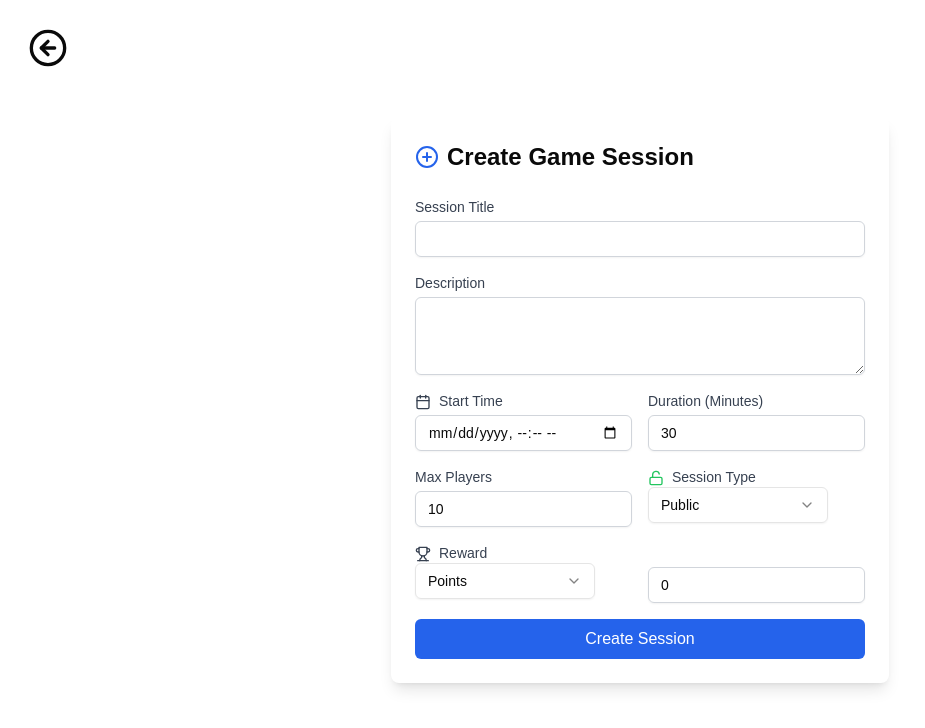
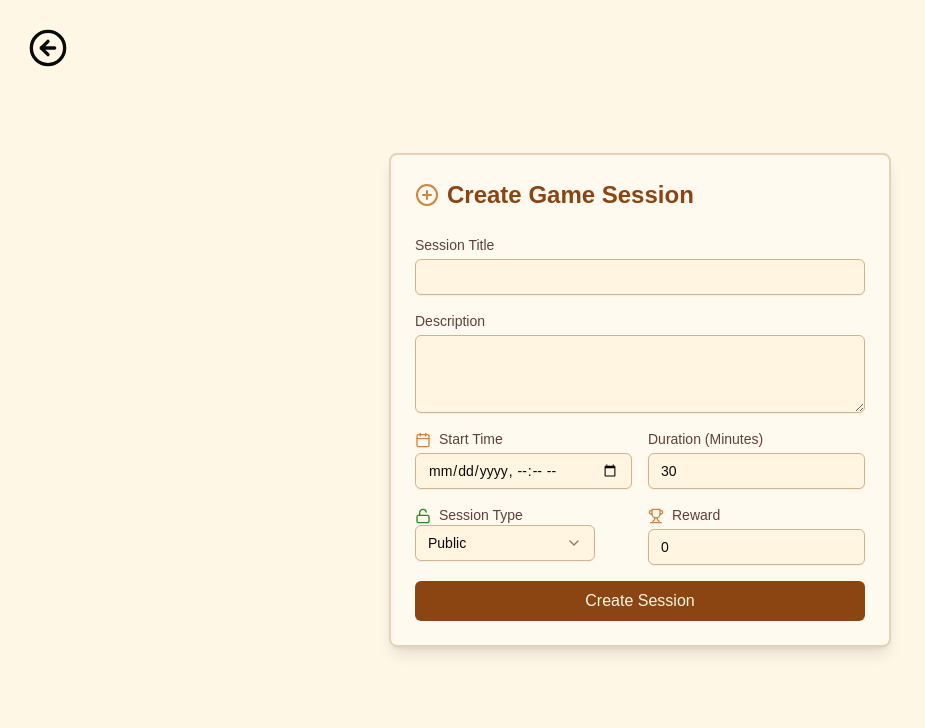
Before and after one commit to Trymbakmahant/web3-game-station, a Next.js app: page /createSession in a window 1280 px wide. Shown: the top 728 px of the page, without its empty margins (0-925 px from the left). Built offline with nearby package versions, Linux system fonts and the light colour scheme.

Commit message:
create Session update

```diff
--- a/app/createSession/page.tsx
+++ b/app/createSession/page.tsx
@@ -13,6 +13,7 @@ import {
   SelectValue,
 } from "@/components/ui/select";
 import { Textarea } from "@/components/ui/textarea";
+
 const CreateGameSessionForm: React.FC = () => {
   const [formData, setFormData] = useState({
     title: "",
@@ -32,18 +33,18 @@ const CreateGameSessionForm: React.FC = () => {
   };
 
   return (
-    <div className="flex justify-center items-center w-screen h-screen">
+    <div className="flex justify-center items-center w-screen h-screen bg-[#FFF7E6]">
       <div className="fixed top-7 left-7">
         <BackButton />
       </div>
-      <div className="max-w-xl mx-auto p-6 bg-white shadow-lg rounded-lg">
-        <h2 className="text-2xl font-bold mb-6 flex items-center">
-          <PlusCircle className="mr-2 text-blue-600" />
+      <div className="max-w-xl mx-auto p-6 bg-[#FFFAF0] shadow-lg rounded-lg border-2 border-[#E6D2B5]">
+        <h2 className="text-2xl font-bold mb-6 flex items-center text-[#8B4513]">
+          <PlusCircle className="mr-2 text-[#CD853F]" />
           Create Game Session
         </h2>
         <form onSubmit={handleSubmit} className="space-y-4">
           <div>
-            <label className="block text-sm font-medium text-gray-700">
+            <label className="block text-sm font-medium text-[#5D4037]">
               Session Title
             </label>
             <Input
@@ -52,13 +53,13 @@ const CreateGameSessionForm: React.FC = () => {
               onChange={(e) =>
                 setFormData({ ...formData, title: e.target.value })
               }
-              className="mt-1 block w-full rounded-md border-gray-300 shadow-sm focus:border-blue-300 focus:ring focus:ring-blue-200"
+              className="mt-1 block w-full rounded-md border-[#D2B48C] bg-[#FFF5E1] shadow-sm focus:border-[#CD853F] focus:ring focus:ring-[#E6D2B5]"
               required
             />
           </div>
 
           <div>
-            <label className="block text-sm font-medium text-gray-700">
+            <label className="block text-sm font-medium text-[#5D4037]">
               Description
             </label>
             <Textarea
@@ -66,15 +67,15 @@ const CreateGameSessionForm: React.FC = () => {
               onChange={(e) =>
                 setFormData({ ...formData, description: e.target.value })
               }
-              className="mt-1 block w-full rounded-md border-gray-300 shadow-sm focus:border-blue-300 focus:ring focus:ring-blue-200"
+              className="mt-1 block w-full rounded-md border-[#D2B48C] bg-[#FFF5E1] shadow-sm focus:border-[#CD853F] focus:ring focus:ring-[#E6D2B5]"
               rows={3}
             />
           </div>
 
           <div className="grid grid-cols-2 gap-4">
             <div>
-              <label className="block text-sm font-medium text-gray-700">
-                <Calendar className="inline mr-2 w-4 h-4" />
+              <label className="block text-sm font-medium text-[#5D4037]">
+                <Calendar className="inline mr-2 w-4 h-4 text-[#CD853F]" />
                 Start Time
               </label>
               <Input
@@ -83,12 +84,12 @@ const CreateGameSessionForm: React.FC = () => {
                 onChange={(e) =>
                   setFormData({ ...formData, startTime: e.target.value })
                 }
-                className="mt-1 block w-full rounded-md border-gray-300 shadow-sm focus:border-blue-300 focus:ring focus:ring-blue-200"
+                className="mt-1 block w-full rounded-md border-[#D2B48C] bg-[#FFF5E1] shadow-sm focus:border-[#CD853F] focus:ring focus:ring-[#E6D2B5]"
                 required
               />
             </div>
             <div>
-              <label className="block text-sm font-medium text-gray-700">
+              <label className="block text-sm font-medium text-[#5D4037]">
                 Duration (Minutes)
               </label>
               <Input
@@ -100,7 +101,7 @@ const CreateGameSessionForm: React.FC = () => {
                     duration: parseInt(e.target.value),
                   })
                 }
-                className="mt-1 block w-full rounded-md border-gray-300 shadow-sm focus:border-blue-300 focus:ring focus:ring-blue-200"
+                className="mt-1 block w-full rounded-md border-[#D2B48C] bg-[#FFF5E1] shadow-sm focus:border-[#CD853F] focus:ring focus:ring-[#E6D2B5]"
                 min={10}
                 max={120}
                 required
@@ -110,30 +111,11 @@ const CreateGameSessionForm: React.FC = () => {
 
           <div className="grid grid-cols-2 gap-4">
             <div>
-              <label className="block text-sm font-medium text-gray-700">
-                Max Players
-              </label>
-              <Input
-                type="number"
-                value={formData.maxPlayers}
-                onChange={(e) =>
-                  setFormData({
-                    ...formData,
-                    maxPlayers: parseInt(e.target.value),
-                  })
-                }
-                className="mt-1 block w-full rounded-md border-gray-300 shadow-sm focus:border-blue-300 focus:ring focus:ring-blue-200"
-                min={2}
-                max={100}
-                required
-              />
-            </div>
-            <div>
-              <label className="block text-sm font-medium text-gray-700">
+              <label className="block text-sm font-medium text-[#5D4037]">
                 {formData.isPrivate ? (
-                  <Lock className="inline mr-2 w-4 h-4 text-red-500" />
+                  <Lock className="inline mr-2 w-4 h-4 text-[#8B4513]" />
                 ) : (
-                  <Unlock className="inline mr-2 w-4 h-4 text-green-500" />
+                  <Unlock className="inline mr-2 w-4 h-4 text-[#228B22]" />
                 )}
                 Session Type
               </label>
@@ -146,10 +128,10 @@ const CreateGameSessionForm: React.FC = () => {
                   });
                 }}
               >
-                <SelectTrigger className="w-[180px]">
-                  <SelectValue placeholder="Selecte Your Session type" />
+                <SelectTrigger className="w-[180px] bg-[#FFF5E1] border-[#D2B48C]">
+                  <SelectValue placeholder="Select Your Session type" />
                 </SelectTrigger>
-                <SelectContent>
+                <SelectContent className="bg-[#FFFAF0] border-[#D2B48C]">
                   <SelectGroup>
                     <SelectLabel>Session Types</SelectLabel>
                     <SelectItem value="public">Public</SelectItem>
@@ -158,35 +140,12 @@ const CreateGameSessionForm: React.FC = () => {
                 </SelectContent>
               </Select>
             </div>
-          </div>
-
             <div>
-            <label className="block text-sm font-medium text-gray-700">
-              <Trophy className="inline mr-2 w-4 h-4" />
+              <label className="block text-sm font-medium text-[#5D4037]">
+                <Trophy className="inline mr-2 w-4 h-4 text-[#CD853F]" />
                 Reward
               </label>
-            <div className="grid grid-cols-2 gap-4">
-              <Select
-                value={formData.rewardType}
-                onValueChange={(value) =>
-                  setFormData({
-                    ...formData,
-                    rewardType: value as "points" | "prize",
-                  })
-                }
-              >
-                <SelectTrigger className="w-[180px]">
-                  <SelectValue placeholder="Selecte Your Session type" />
-                </SelectTrigger>
-                <SelectContent>
-                  <SelectGroup>
-                    <SelectLabel>Prize Type</SelectLabel>
-                    <SelectItem value="points">Points</SelectItem>
-                    <SelectItem value="prize">Prize</SelectItem>
-                  </SelectGroup>
-                </SelectContent>
-              </Select>
-
+              <div className="">
                 <Input
                   type="number"
                   value={formData.rewardValue}
@@ -197,15 +156,16 @@ const CreateGameSessionForm: React.FC = () => {
                     })
                   }
                   placeholder="Reward Amount"
-                className="mt-1 block w-full rounded-md border-gray-300 shadow-sm focus:border-blue-300 focus:ring focus:ring-blue-200"
+                  className="mt-1 block w-full rounded-md border-[#D2B48C] bg-[#FFF5E1] shadow-sm focus:border-[#CD853F] focus:ring focus:ring-[#E6D2B5]"
                   min={0}
                 />
+              </div>
             </div>
           </div>
 
           <button
             type="submit"
-            className="w-full bg-blue-600 text-white py-2 rounded-md hover:bg-blue-700 transition-colors"
+            className="w-full bg-[#8B4513] text-[#FFF7E6] py-2 rounded-md hover:bg-[#5D4037] transition-colors"
           >
             Create Session
           </button>
```
Lines whose indentation alone changed are shown as unchanged.
